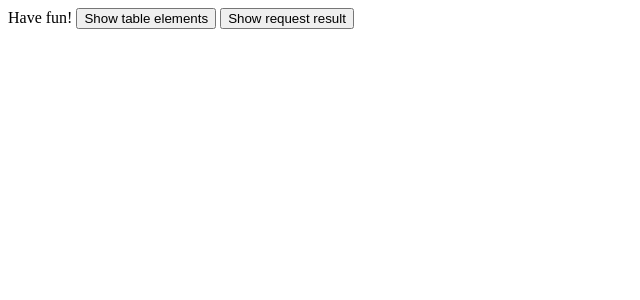
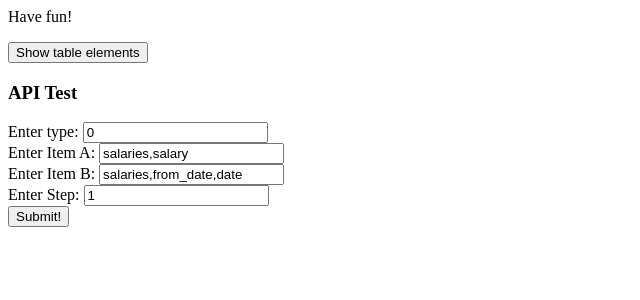
Before and after one commit to chroniceel93/DataVisualization, a Flask app: page /dbtest in a window 1280 px wide. Shown: the top 300 px of the page, without its empty margins (0-640 px from the left). Run offline with Flask 2, Linux system fonts and the light colour scheme; some libraries are stand-ins or nearby versions.

Commit message:
Updated dbtest page API test is now interactive!

```diff
--- a/app/templates/dbtest.html.jinja
+++ b/app/templates/dbtest.html.jinja
@@ -22,10 +22,15 @@
         });
     }
 
-    function testRequest() {
-        $.post($SCRIPT_ROOT + '/request', { type: 0, itemA: "salaries,salary", itemB: "salaries,from_date,date", step: 1 }, function(JSON) {
+    function testQuery() {
+        var type = document.getElementById("type");
+        var itemA = document.getElementById("itemA");
+        var itemB = document.getElementById("itemB");
+        var step = document.getElementById("step");
+        $.post($SCRIPT_ROOT + '/request', { type: parseInt(type.value, 10), itemA: itemA.value, itemB: itemB.value, step: parseInt(step.value, 10)}, function(JSON) {
             alert(JSON.toString())
         }, "json");
+
     }
 
 </script>
@@ -34,7 +39,33 @@
 {% else %}
 nothing
 {% endif %}
+
+<p>
 <button onclick="testElements()"> Show table elements </button>
-<button onclick="testRequest()"> Show request result </button>
+
+<h3> API Test </h3>
+
+<form id="myForm" name="myForm">
+  <div>
+    <label for="type">Enter type:</label>
+    <input type="text" id="type" name="type" value="0">
+  </div>
+  <div>
+    <label for="itemA">Enter Item A:</label>
+    <input type="text" id="itemA" name="itemA" value="salaries,salary">
+  </div>
+  <div>
+    <label for="itemB">Enter Item B:</label>
+    <input type="text" id="itemB" name="itemB" value="salaries,from_date,date">
+  </div>
+  <div>
+    <label for="step">Enter Step:</label>
+    <input type="text" id="step" name="step" value=1>
+  </div>
+  <input type="button" onclick="testQuery()" value="Submit!">
+</form>
+
+<h3 id=result> </h3>
+
 </body>
 </html>
```
